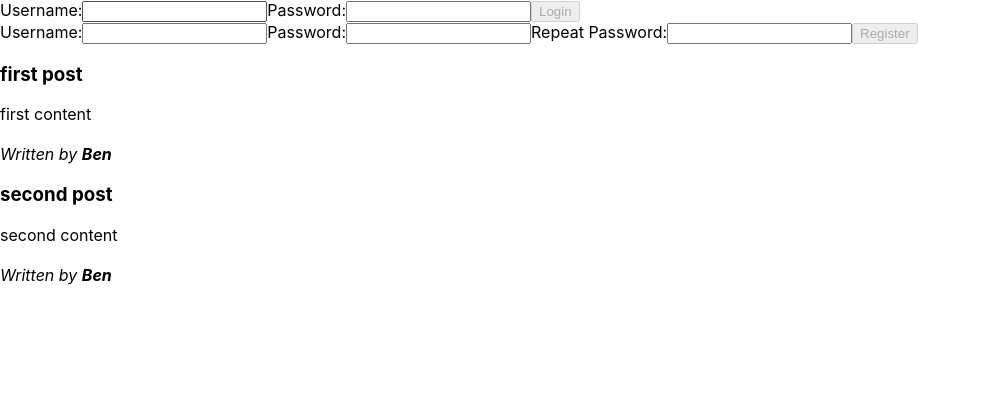
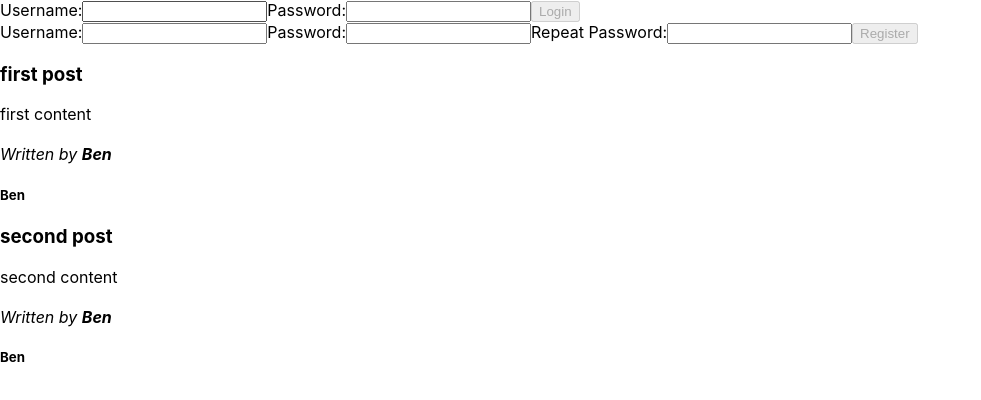
Before and after one commit to NebjaminCode/436Lab2, a React (Create React App) app: page / in a window 1280 px wide. Shown: the top 400 px of the page, without its empty margins (0-981 px from the left). Built offline with nearby package versions, Linux system fonts and the light colour scheme.

Commit message:
changed titles to todos

```diff
--- a/src/App.js
+++ b/src/App.js
@@ -1,8 +1,8 @@
 import { v4 as uuidv4 } from "uuid";
 import { useState, useReducer } from "react";
 import UserBar from "./Components/User/UserBar";
-import PostList from "./Components/post/PostList";
-import CreatePost from "./Components/post/CreatePost";
+import PostTodo from "./Components/post/PostTodo";
+import CreateTodo from "./Components/post/CreateTodo";
 import appReducer from "./Reducers";
 
 function App() {
@@ -32,9 +32,9 @@ function App() {
   return (
     <div>
       <UserBar user={state.user} dispatch={dispatch} />
-      <PostList posts={state.posts} />
+      <PostTodo posts={state.posts} />
       {state.user && (
-        <CreatePost user={state.user} posts={state.posts} dispatch={dispatch} />
+        <CreateTodo user={state.user} posts={state.posts} dispatch={dispatch} />
       )}
     </div>
   );
--- a/src/Components/post/CreatePost.js
+++ b/src/Components/post/CreateTodo.js
@@ -1,6 +1,6 @@
 import { useState } from "react";
 import { v4 as uuidv4 } from "uuid";
-export default function CreatePost({ user, posts, dispatch }) {
+export default function CreateTodo({ user, posts, dispatch }) {
   const [title, setTitle] = useState("");
   const [content, setContent] = useState("");
 
@@ -8,7 +8,13 @@ export default function CreatePost({ user, posts, dispatch }) {
     <form
       onSubmit={(e) => {
         e.preventDefault();
-        dispatch({ type: "CREATE_POST", title, content, author: user });
+        dispatch({
+          type: "CREATE_POST",
+          title,
+          content,
+          author: user,
+          id: uuidv4(),
+        });
       }}
     >
       <div>
--- a/src/Components/post/PostList.js
+++ /dev/null
@@ -1,9 +0,0 @@
-import Post from './Post'
-
-export default function PostList ({posts = []}) {
-    return (
-        <div>
-            {posts.map((p, i) => <Post {...p} key={'post-'+i} />)}
-        </div>
-    )
-}
--- /dev/null
+++ b/src/Components/post/PostTodo.js
@@ -0,0 +1,11 @@
+import Todo from "./Todo";
+
+export default function PostTodo({ posts = [] }) {
+  return (
+    <div>
+      {posts.map((p, i) => (
+        <Todo {...p} key={p.id} />
+      ))}
+    </div>
+  );
+}
--- a/src/Components/post/Post.js
+++ b/src/Components/post/Todo.js
@@ -1,4 +1,4 @@
-export default function Post({ title, content, author }) {
+export default function Todo({ title, content, author }) {
   return (
     <div>
       <h3>{title}</h3>
@@ -7,6 +7,7 @@ export default function Post({ title, content, author }) {
       <i>
         Written by <b>{author}</b>
       </i>
+      <h5>{author}</h5>
     </div>
   );
 }
--- a/src/Reducers.js
+++ b/src/Reducers.js
@@ -17,6 +17,7 @@ function postReducer(state, action) {
         title: action.title,
         content: action.content,
         author: action.author,
+        id: action.id,
       };
       return [newPost, ...state];
     case "DELETE_TODO":
```
